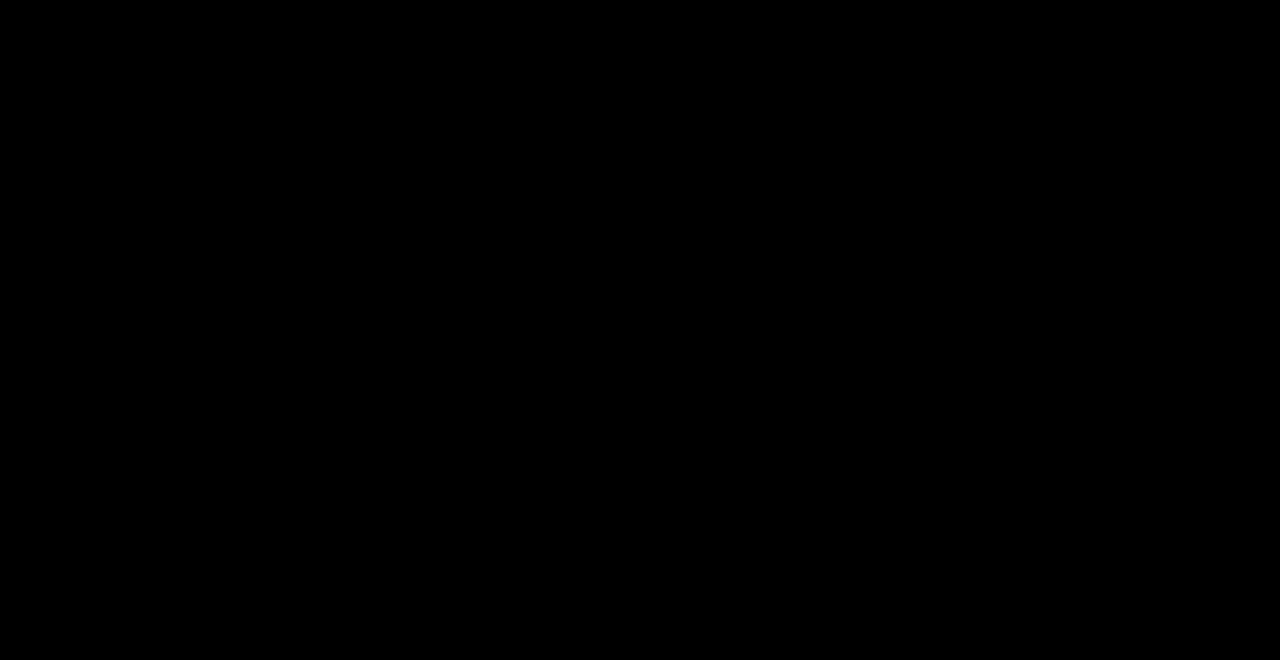
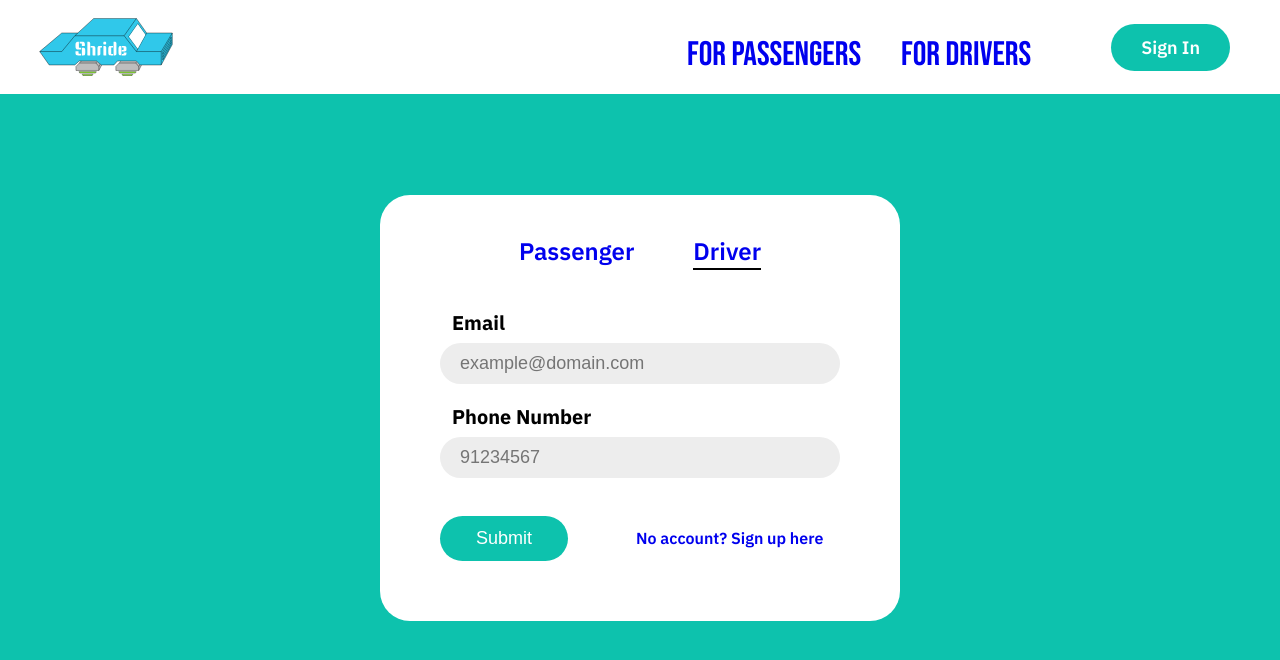
Before and after one commit to kahkoii/Ride-Sharing-Platform-Prototype, a React (Create React App) app in the folder client/: page /driver-login in a window 1280 px wide. Before the commit this address had no page. Shown: the top 660 px of the page. Built offline with nearby package versions, Linux system fonts and the light colour scheme.

Commit message:
feat: create and style login pages for passenger and driver

```diff
--- a/client/src/pages/App.tsx
+++ b/client/src/pages/App.tsx
@@ -1,12 +1,16 @@
 import { BrowserRouter as Router, Routes, Route } from "react-router-dom";
-import PassengerPublic from "./PassengerPublic";
-import DriverPublic from "./DriverPublic";
+import PassengerPublic from "./Passenger/PassengerPublic";
+import DriverPublic from "./Driver/DriverPublic";
+import PassengerLogin from "./Passenger/PassengerLogin";
+import DriverLogin from "./Driver/DriverLogin";
 
 const App: React.FC = () => (
   <Router>
     <Routes>
       <Route path="/" element={<PassengerPublic />} />
       <Route path="/for-drivers" element={<DriverPublic />} />
+      <Route path="/passenger-login" element={<PassengerLogin />} />
+      <Route path="/driver-login" element={<DriverLogin />} />
     </Routes>
   </Router>
 );
--- /dev/null
+++ b/client/src/pages/Driver/DriverLogin.tsx
@@ -0,0 +1,64 @@
+import { NavLink, Link } from "react-router-dom";
+import { ReactComponent as Logo } from "../../assets/ShrideLogo.svg";
+import "../main.css";
+
+const PassengerLogin = () => (
+  <>
+    <header className="navbar">
+      <NavLink to="/">
+        <Logo className="nav-logo" />
+      </NavLink>
+      <div className="nav-links">
+        <NavLink className="nav-link" to="/">
+          For Passengers
+        </NavLink>
+        <NavLink className="nav-link" to="/for-drivers">
+          For Drivers
+        </NavLink>
+      </div>
+      <button className="sign-in-btn driver-btn">Sign In</button>
+    </header>
+    <body>
+      <div id="driver-login" className="image-overlay"></div>
+      <div className="main">
+        <div className="login-box">
+          <div className="login-tab-switch">
+            <Link to="/passenger-login" className="login-tab">
+              Passenger
+            </Link>
+            <Link to="/driver-login" className="login-tab active">
+              Driver
+            </Link>
+          </div>
+
+          <form className="login-form">
+            <h5 className="label">Email</h5>
+            <input
+              type="email"
+              id="userEmail"
+              placeholder="example@domain.com"
+              required
+            />
+            <h5 className="label">Phone Number</h5>
+            <input
+              type="text"
+              id="phoneNumber"
+              pattern="[0-9]{8}"
+              placeholder="91234567"
+              required
+            />
+
+            <div className="login-form-actions">
+              <input type="submit" value="Submit" className="driver-btn" />
+              <Link to="/driver-signup" className="signup-text">
+                No account? Sign up here
+              </Link>
+            </div>
+          </form>
+        </div>
+      </div>
+    </body>
+  </>
+);
+
+export default PassengerLogin;
--- a/client/src/pages/DriverPublic.tsx
+++ b/client/src/pages/Driver/DriverPublic.tsx
@@ -1,6 +1,6 @@
 import { NavLink } from "react-router-dom";
-import { ReactComponent as Logo } from "../assets/ShrideLogo.svg";
-import "./main.css";
+import { ReactComponent as Logo } from "../../assets/ShrideLogo.svg";
+import "../main.css";
 
 const testfunc = () => {
   alert("hello");
@@ -21,21 +21,19 @@ const DriverPublic = () => (
           For Drivers
         </NavLink>
       </div>
-      <button onClick={testfunc}>Sign In</button>
+      <NavLink to="/driver-login" className="sign-in-btn driver-btn">
+        Sign In
+      </NavLink>
     </header>
     <body>
       <div id="driver-public" className="image-overlay"></div>
-      <div className="hero-section">
+      <div className="main">
         <h1 className="home-title">
           Earn by <br />
           your own terms
         </h1>
         <h2 className="home-subtitle">Become a driver today.</h2>
-        <button
-          className="public-register-btn"
-          id="driver-register-btn"
-          onClick={testfunc}
-        >
+        <button className="public-register-btn driver-btn" onClick={testfunc}>
           Register
         </button>
       </div>
--- /dev/null
+++ b/client/src/pages/Passenger/PassengerLogin.tsx
@@ -0,0 +1,64 @@
+import { NavLink, Link } from "react-router-dom";
+import { ReactComponent as Logo } from "../../assets/ShrideLogo.svg";
+import "../main.css";
+
+const PassengerLogin = () => (
+  <>
+    <header className="navbar">
+      <NavLink to="/">
+        <Logo className="nav-logo" />
+      </NavLink>
+      <div className="nav-links">
+        <NavLink className="nav-link" to="/">
+          For Passengers
+        </NavLink>
+        <NavLink className="nav-link" to="/for-drivers">
+          For Drivers
+        </NavLink>
+      </div>
+      <button className="sign-in-btn passenger-btn">Sign In</button>
+    </header>
+    <body>
+      <div id="passenger-login" className="image-overlay"></div>
+      <div className="main">
+        <div className="login-box">
+          <div className="login-tab-switch">
+            <Link to="/passenger-login" className="login-tab active">
+              Passenger
+            </Link>
+            <Link to="/driver-login" className="login-tab">
+              Driver
+            </Link>
+          </div>
+
+          <form className="login-form">
+            <h5 className="label">Email</h5>
+            <input
+              type="email"
+              id="userEmail"
+              placeholder="example@domain.com"
+              required
+            />
+            <h5 className="label">Phone Number</h5>
+            <input
+              type="text"
+              id="phoneNumber"
+              pattern="[0-9]{8}"
+              placeholder="91234567"
+              required
+            />
+
+            <div className="login-form-actions">
+              <input type="submit" value="Submit" className="passenger-btn" />
+              <Link to="/passenger-signup" className="signup-text">
+                No account? Sign up here
+              </Link>
+            </div>
+          </form>
+        </div>
+      </div>
+    </body>
+  </>
+);
+
+export default PassengerLogin;
--- a/client/src/pages/PassengerPublic.tsx
+++ b/client/src/pages/Passenger/PassengerPublic.tsx
@@ -1,6 +1,6 @@
 import { NavLink } from "react-router-dom";
-import { ReactComponent as Logo } from "../assets/ShrideLogo.svg";
-import "./main.css";
+import { ReactComponent as Logo } from "../../assets/ShrideLogo.svg";
+import "../main.css";
 
 const testfunc = () => {
   alert("hello");
@@ -21,19 +21,20 @@ const PassengerPublic = () => (
           For Drivers
         </NavLink>
       </div>
-      <button onClick={testfunc}>Sign In</button>
+      <NavLink to="passenger-login" className="sign-in-btn passenger-btn">
+        Sign In
+      </NavLink>
     </header>
     <body>
       <div id="passenger-public" className="image-overlay"></div>
-      <div className="hero-section">
+      <div className="main">
         <h1 className="home-title">
           Getting around <br />
           has never been easier
         </h1>
         <h2 className="home-subtitle">Hitch a ride whenever, wherever.</h2>
         <button
-          className="public-register-btn"
-          id="passenger-register-btn"
+          className="public-register-btn passenger-btn"
           onClick={testfunc}
         >
           Register
--- a/client/src/pages/main.css
+++ b/client/src/pages/main.css
@@ -11,6 +11,14 @@
   background-image: url("../assets/DriverHome.jpeg");
   filter: blur(1px);
   -webkit-filter: blur(1px);
+}
+
+#passenger-login {
+  background-color: #30c8ea;
+}
+
+#driver-login {
+  background-color: #0dc2ad;
 }
 
 * {
@@ -62,13 +70,14 @@ body {
   text-decoration: none;
 }
 
-.navbar button {
-  background-color: #30c8ea;
+.sign-in-btn {
   padding: 12px 30px;
   border: 0;
   border-radius: 24px;
   font-size: 18px;
+  font-family: "IBM Plex Sans", sans-serif;
   color: #fff;
+  text-decoration: none;
   margin-right: 50px;
   cursor: pointer;
 }
@@ -85,7 +94,7 @@ body {
   z-index: 0;
 }
 
-.hero-section {
+.main {
   position: relative;
   font-family: "IBM Plex Sans", sans-serif;
   color: white;
@@ -120,10 +129,78 @@ body {
   margin-left: 100px;
 }
 
-#passenger-register-btn {
-  background-color: #30c8ea;
+.passenger-btn {
+  background-color: #30c8ea !important;
 }
 
-#driver-register-btn {
-  background-color: #0dc2ad;
+.driver-btn {
+  background-color: #0dc2ad !important;
 }
+
+.login-box {
+  background-color: #fff;
+  color: #000;
+  border-radius: 30px;
+  width: 400px;
+  margin: 80px auto;
+  padding: 60px;
+  padding-top: 40px;
+}
+
+.login-tab-switch {
+  display: flex;
+  font-size: 24px;
+  padding: 0px 20px;
+  margin-bottom: 20px;
+  justify-content: space-evenly;
+}
+
+.login-tab {
+  padding-bottom: 1px;
+  text-decoration: none;
+}
+
+.login-tab.active {
+  border-bottom: 2px solid black;
+}
+
+.login-form {
+  display: flex;
+  flex-direction: column;
+  font-size: 24px;
+}
+
+.login-form .label {
+  margin-top: 20px;
+  margin-left: 12px;
+}
+
+.login-form input {
+  margin-top: 8px;
+  background-color: #ededed;
+  border: 0;
+  border-radius: 24px;
+  padding: 10px 20px;
+  font-size: 18px;
+}
+
+.login-form-actions {
+  margin-top: 30px;
+  padding: 0;
+}
+
+.login-form-actions input {
+  padding: 12px 36px;
+  border: 0;
+  border-radius: 28px;
+  font-size: 18px;
+  color: #fff;
+  cursor: pointer;
+}
+
+.signup-text,
+.signup-text:visited {
+  margin-left: 68px;
+  text-decoration: none;
+  font-size: 16px;
+}
```
